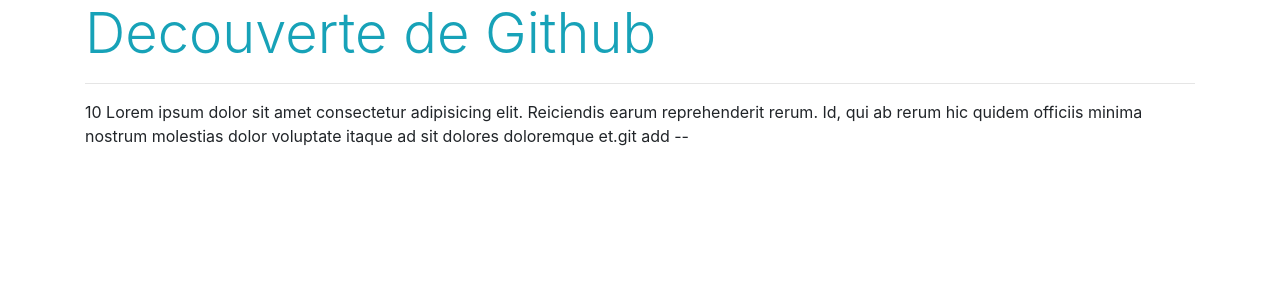
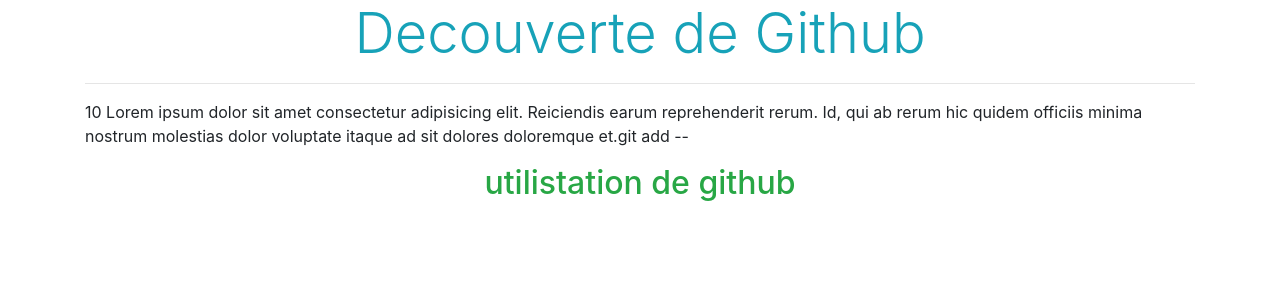
Before and after one commit to niroraza/monsite, a PHP site: page / in a window 1280 px wide. Shown: the top 300 px of the page. Run offline with PHP 8.4, Linux system fonts and the light colour scheme.

Commit message:
add tittle

```diff
--- a/index.php
+++ b/index.php
@@ -9,9 +9,10 @@
 </head>
 <body>
     <div class="container">
-    <h1 class="display-4 txt-center text-info">Decouverte de Github </h1><hr>
+    <h1 class="display-4 text-center text-info">Decouverte de Github </h1><hr>
     <p> 10 Lorem ipsum dolor sit amet consectetur adipisicing elit. Reiciendis earum reprehenderit rerum. Id, qui ab rerum hic quidem officiis minima nostrum molestias dolor voluptate itaque ad sit dolores doloremque et.git add --
     </p>
+    <h2 class="text-success text-center"> utilistation de github</h2>
     </div>
 </body>
 </html>
```
